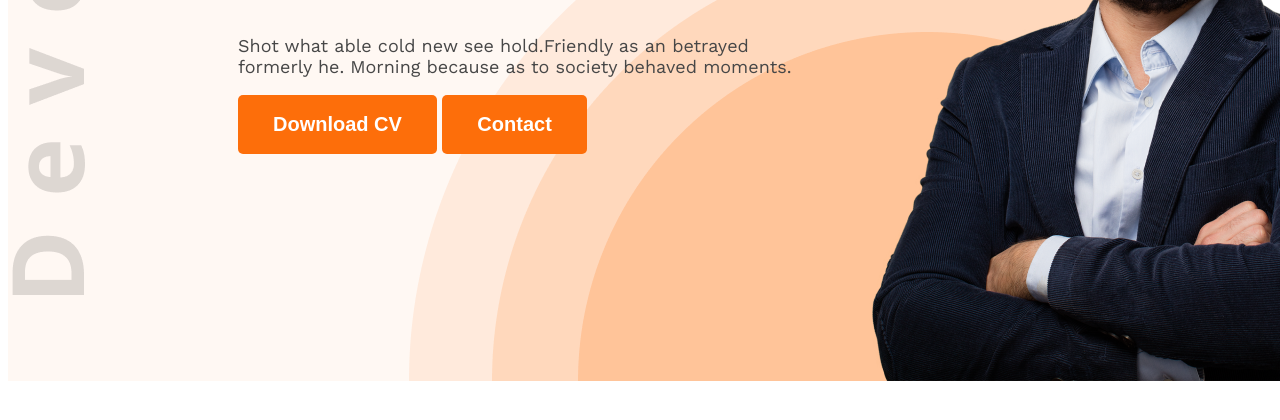
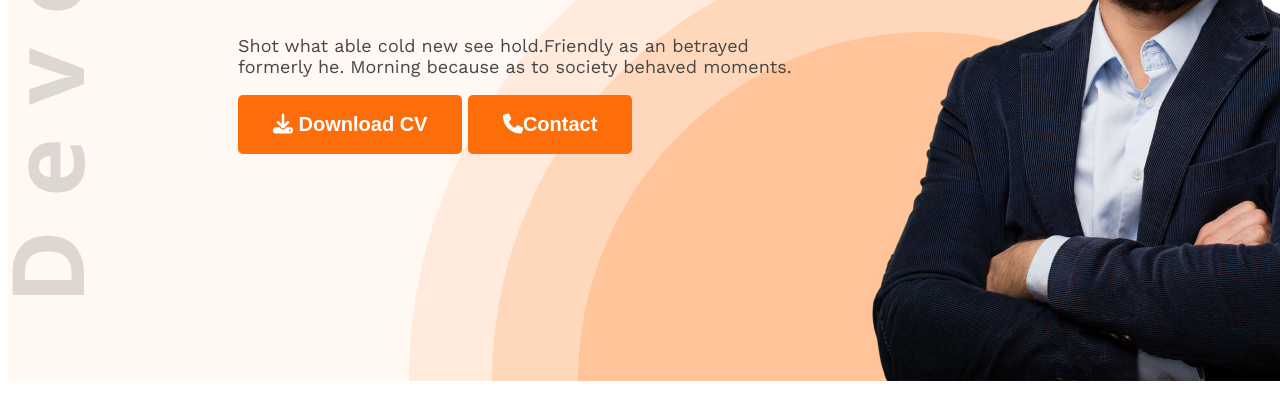
Before and after one commit to akshishir07/web-portfolio, a plain HTML site: page index.html in a window 1280 px wide. Shown: the part 498-918 px from the top of the page. Drawn offline with nearby package versions, Linux system fonts and the light colour scheme.

Commit message:
adding download and phone icon

```diff
--- a/index.html
+++ b/index.html
@@ -24,11 +24,12 @@
                 <h4 class="banner-greetings dark-2">Hi, I am</h4>
                 <h1 class="banner-title dark-1">Mary hardy</h1>
                 <p class="banner-description dark-2">Shot what able cold new see hold.Friendly as an betrayed formerly he. Morning because as to society behaved moments.</p>
-                <button class="btn-primary">Download CV</button>
-                <button class="btn-primary">Contact</button>
+                <button class="btn-primary"><i class="fa-solid fa-download"></i> Download CV</button>
+                <button class="btn-primary"><i class="fa-solid fa-phone"></i>Contact</button>
             </div>
             <img class="banner-profile-pic" src="images/hardy.png" alt="">
         </div>
+        <script src="https://kit.fontawesome.com/c68c128f80.js" crossorigin="anonymous"></script>
     </header>
 
     <main>
```
